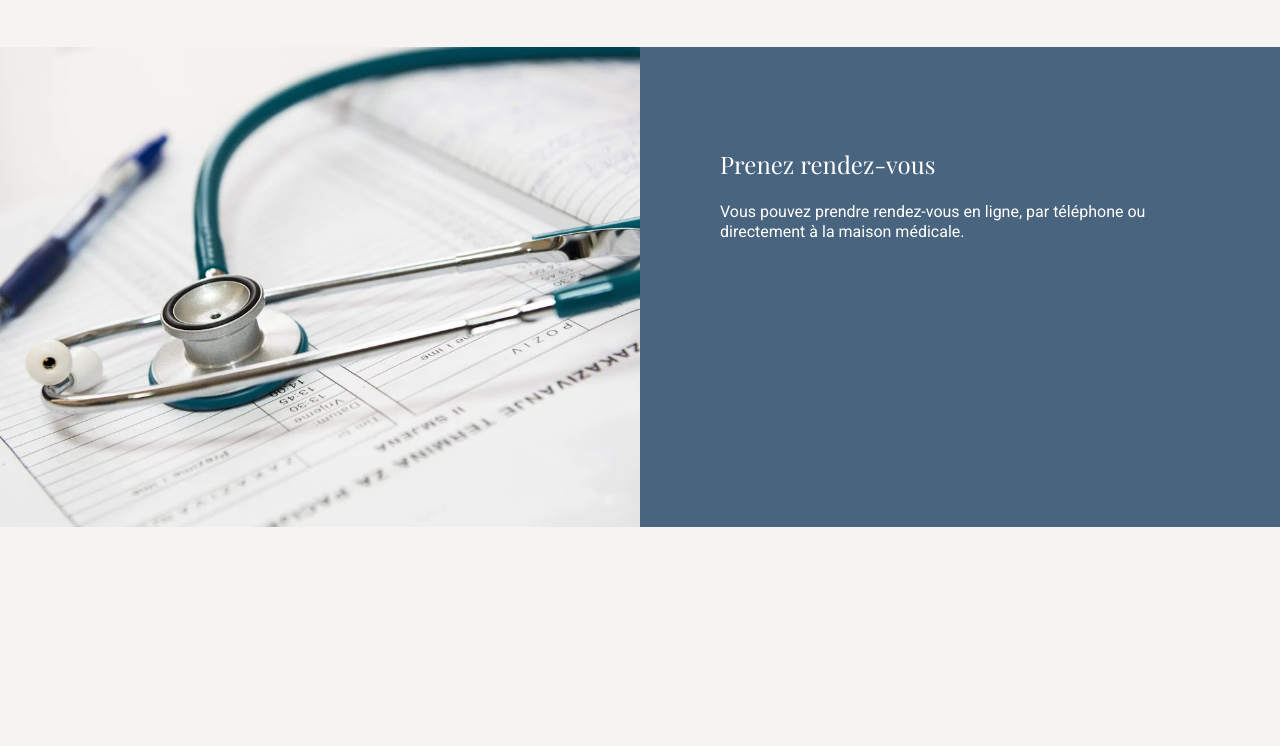
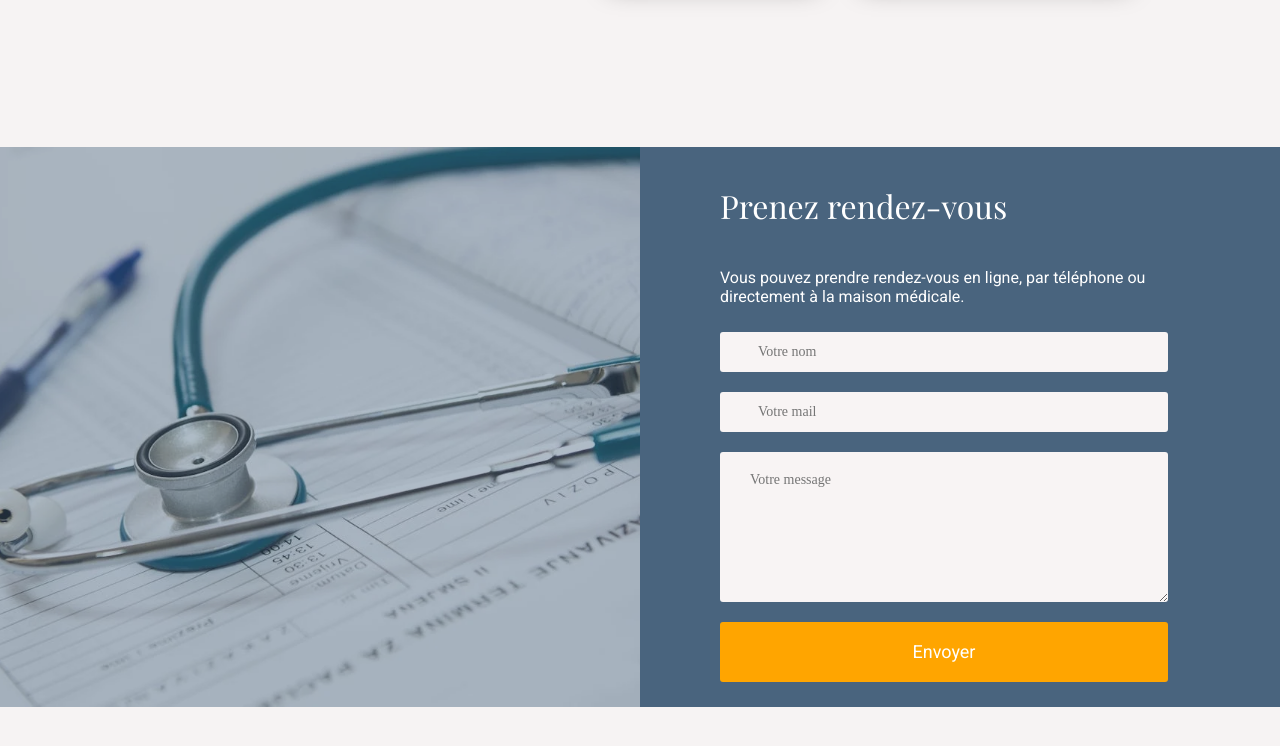
Before and after one commit to OliWebDevO/Le-Noyer, a plain HTML site: page index.html in a window 1280 px wide. Shown: the part 1260-2006 px from the top of the page. Before the commit the page ends 1887 px from the top, so only its background shows below. Drawn offline with nearby package versions, Linux system fonts and the light colour scheme; a web font is replaced by a local one.

Commit message:
rdv done

```diff
--- a/index.html
+++ b/index.html
@@ -178,12 +178,25 @@
         </section>
         <section>
             <div class="rdv-box">
-                <div class="rdv-box-item">
+                <div class="rdv-box-item rdv-img-box">
+                    <div class="fadeleft-box wow animate__slideInRight" data-wow-duration="2s" data-wow-delay="0.1s"></div>
                     <img src="img/doctor.webp" alt="">
                 </div>
                 <div class="rdv-box-item rdv-text-box">
-                    <h3>Prenez rendez-vous</h3>
-                    <p>Vous pouvez prendre rendez-vous en ligne, par téléphone ou directement à la maison médicale.</p>
+                    <h2 class="wow animate__fadeIn " data-wow-delay="0.3s">Prenez rendez-vous</h2>
+                    <p class="wow animate__fadeIn " data-wow-delay="0.5s">Vous pouvez prendre rendez-vous en ligne, par téléphone ou directement à la maison médicale.</p>
+                    <div class="contact-box wow animate__fadeIn" data-wow-delay="0.7s">
+                        <div class="contact-form">
+                            <form class="contact-form" action="">
+                                <div class="form-info">
+                                    <input type="text" placeholder="Votre nom">
+                                    <input type="text" placeholder="Votre mail">
+                                    <textarea name="message" placeholder="Votre message" id="" cols="30" rows="10"></textarea>
+                                    <input class="form-send" type="submit" value="Envoyer">
+                                </div>
+                            </form>
+                        </div>
+                    </div>
                 </div>
             </div>
         </section>
--- a/styles/layout/_global.scss
+++ b/styles/layout/_global.scss
@@ -29,6 +29,12 @@ body {
 h3 {
     font-family: "Playfair Display", serif;
     font-size: 1.5rem;
+    font-weight: 400;
+    color: black;
+}
+h2 {
+    font-family: "Playfair Display", serif;
+    font-size: 2rem;
     font-weight: 400;
     color: black;
 }
--- a/styles/layout/_header.scss
+++ b/styles/layout/_header.scss
@@ -14,7 +14,7 @@
      width: 100vw;
      top: 0;
      left: 0;
-     background: rgba(0, 0, 0, 0.091);
+     background: rgba(0, 0, 0, 0.149);
      z-index: 1;
  }
  }
@@ -28,7 +28,7 @@
          width: 100vw;
          top: 0;
          left: 0;
-         background: rgba(0, 0, 0, 0.118);
+         background: rgba(0, 0, 0, 0.149);
          z-index: 1;
      }
  }
@@ -44,7 +44,7 @@
          width: 100vw;
          top: 0;
          left: 0;
-         background: rgba(0, 0, 0, 0.039);
+         background: rgba(0, 0, 0, 0.149);
          z-index: 1;
      }
  }
@@ -88,6 +88,8 @@
     //  height: 85vh;
      height: 100vh;
      .slider-box {
+        position: relative;
+        z-index: 2;
         padding: 20px 50px;
         background-color: rgba(255, 255, 255, 0.882);
         border-radius: 5px;
--- a/styles/pages/_home.scss
+++ b/styles/pages/_home.scss
@@ -5,7 +5,7 @@ section {
     display: flex;
     align-items: center;
     justify-content: space-around;
-    margin: 100px 10vw;
+    margin: 150px 10vw;
     i {
         padding-right: 10px;
     }
@@ -28,25 +28,112 @@ section {
     display: flex;
     align-items: center;
     justify-content: center;
-    margin-bottom: 100px;
+    margin-bottom: 150px;
     .rdv-text-box {
-        padding: 80px;
-        h3 {
+        position: relative;
+        display: flex;
+        flex-direction: column;
+        align-items: left;
+        justify-content: center;
+        padding: 0 80px;
+        h2 {
             color: white;
         }
         p {
             color: white;
         }
     }
-    .rdv-box-item {
-        width: 50vw;
-        height: 60vh;
-        background-color: #49647e;
+    .rdv-img-box {
+        position: relative;
         img {
             width: 50vw;
-            height: 60vh;
+            height: 70vh;
             object-position: center;
             object-fit: cover;
         }
+        &:before {
+            content: "";
+            position: absolute;
+            width: calc(50vw );
+            height: 70vh;
+            top: 0;
+            left: 0;
+            background:#49647e6f;
+            z-index: 1;
+        }
+    }
+    .rdv-box-item {
+        width: 50vw;
+        height: 70vh;
+        background-color: #49647e;
     }
 }
+.fadeleft-box {
+    position: absolute;
+    left: -105%;
+    top: 0;
+    width: 52vw;
+    height: 70vh;
+    background-color: #49647e;
+}
+.form-info {
+    display: flex;
+    flex-direction: column;
+    justify-content: center;
+    align-items: left;
+    input {
+        width: 35vw;
+        height: 40px;
+        padding: 20px 38px;
+        margin: 10px 0;
+        color: #a5a5a5;
+        font-size: 14px;
+        border: none;
+        background-color: #f8f4f4;
+        border:none ;
+        border-radius: 3px;
+        &:focus {
+          outline:none;
+        }
+    }
+  }
+.contact-form {
+    textarea {
+        width: 35vw;
+        height: 150px;
+        padding: 20px 30px;
+        margin: 10px 0;
+        color: #a5a5a5;
+        font-size: 14px;
+        background-color: #f8f4f4;
+        border:none ;
+        border-radius: 3px;
+        &:focus {
+          outline:none;
+        }
+      }
+      .form-send {
+        cursor: pointer;
+        display: flex;
+        justify-content: center;
+        align-items: center;
+        width: 35vw;
+        height: 60px;
+        margin: 10px 0;
+        color: white;
+        font-size: 14px;
+        background-color: orange;
+        border:none ;
+        border-radius: 3px;
+        &:focus {
+          border: 1px solid orange;
+          outline:none;
+        }
+        &:hover {
+            background-color: rgba(255, 166, 0, 0.808);
+        }
+        font-family: "Roboto", sans-serif;
+        font-size: 18px;
+    }
+
+  }
```
Also changed, not shown: styles/styles.min.css, 1 other file.
